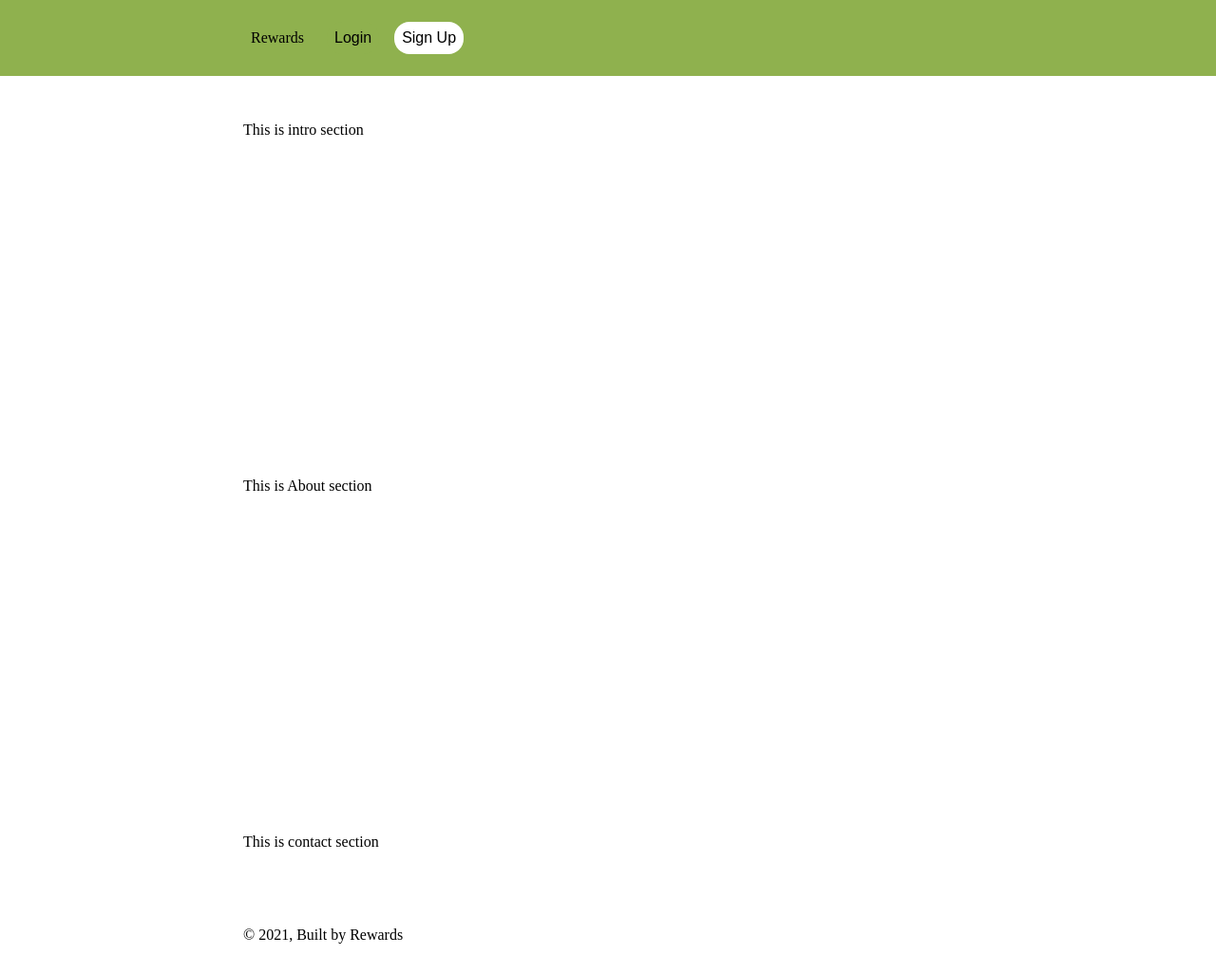
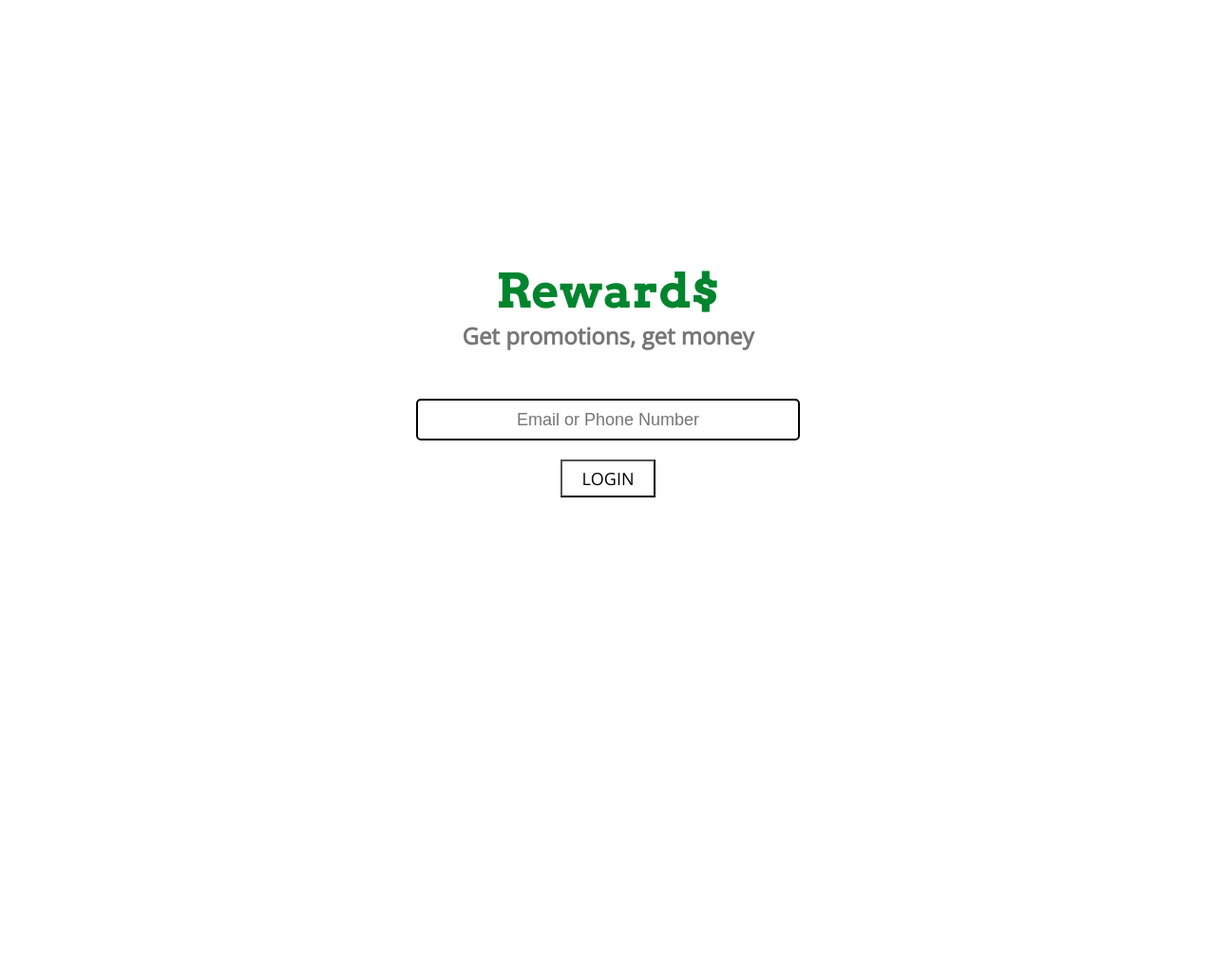
Before and after one commit to SERVSEC-NaN/Rewards-UI, a Gatsby site: page / in a window 1280 px wide. Shown: the whole page at 95% size. After the commit the page ends 800 px from the top, so only its background shows below. Built offline with nearby package versions, Linux system fonts and the light colour scheme; Gatsby itself is replaced by a stand-in of ours.

Commit message:
light mode done

```diff
--- a/src/components/about.js
+++ /dev/null
@@ -1,11 +0,0 @@
-import * as React from "react"
-
-function About() {
-      return (
-            <>
-                  <p>This is About section</p>
-            </>
-      )
-}
-
-export default About
--- /dev/null
+++ b/src/components/button.js
@@ -0,0 +1,13 @@
+import * as React from "react"
+
+import * as styles from "./button.module.css"
+
+function Button({ text }) {
+    return(
+        <>
+            <button className={styles.login}>{text}</button>
+        </>
+    )
+}
+
+export default Button
--- /dev/null
+++ b/src/components/button.module.css
@@ -0,0 +1,15 @@
+.login {
+  color: black;
+  background-color: white;
+  width: 100px;
+  height: 40px;
+  margin-top: 20px;
+  font-family: "Open Sans", "Helvetica Neue";
+  font-size: 18px;
+  transition-duration: 0.3s;
+}
+
+.login:hover {
+  color: white;
+  background-color: black;
+}
--- a/src/components/contact.js
+++ /dev/null
@@ -1,11 +0,0 @@
-import * as React from "react"
-
-function Contact() {
-      return (
-            <>
-                  <p>This is contact section</p>
-            </>
-      )
-}
-
-export default Contact
--- a/src/components/footer.js
+++ /dev/null
@@ -1,20 +0,0 @@
-import * as React from "react"
-
-function Footer() {
-      return(
-            <footer
-                  style={{
-                        width: `100%`,
-                        maxWidth: `768px`,
-                        margin: `auto`,
-                        padding: `2rem 0 2rem 0`
-
-                  }}
-            >
-                  © {new Date().getFullYear()}, Built by Rewards
-            </footer>
-
-      )
-}
-
-export default Footer
--- a/src/components/header.js
+++ /dev/null
@@ -1,42 +0,0 @@
-import * as React from "react"
-import * as styles from "./header.module.css"
-
-function Header({ siteTitle }) {
-  return (
-    <header>
-      <Menu siteTitle={siteTitle}/>
-    </header>
-  )
-}
-
-function Menu({siteTitle}) {
-  return (
-    <nav style={{
-      width: `100%`,
-      maxWidth: `768px`,
-      margin: `auto`
-    }}>
-      <ul className={styles.ul}>
-        <li className={styles.li}>
-          {siteTitle}
-        </li>
-        <Buttons />
-      </ul>
-    </nav>
-  )
-}
-
-function Buttons() {
-  return (
-    <>
-      <button className={styles.login}>
-        Login
-      </button>
-      <button className={styles.signup}>
-          Sign Up
-      </button>
-    </>
-  )
-}
-
-export default Header
--- a/src/components/header.module.css
+++ /dev/null
@@ -1,43 +0,0 @@
-header {
-  background: #8fb14e;
-  display: flex;
-  height: 5rem;
-  width: 100%;
-}
-
-.ul {
-  display: flex;
-  flex: 1;
-  margin: 0;
-  padding: 0;
-}
-
-.li {
-  margin: 0 1rem 0 0;
-  list-style: none;
-  font-size: 1rem;
-  padding: 0.5rem;
-}
-
-button {
-  border: none;
-  background-color: inherit;
-  color: black;
-  cursor: pointer;
-  list-style: none;
-  font-size: 1rem;
-  margin: 0 1rem 0 0;
-  border-radius: 1rem;
-  padding: 0;
-  padding: 0.5rem;
-}
-
-.login {
-  background-color: #8fb14e;
-  margin: 0 1rem 0 0;
-}
-
-.signup {
-  background-color: white;
-  margin: 0 1rem 0 0;
-}
--- /dev/null
+++ b/src/components/inputbar.js
@@ -0,0 +1,25 @@
+import * as React from "react"
+
+function InputBar() {
+    return(
+        <>
+            <input
+                style={{
+                    width: `400px`,
+                    height: `30px`,
+                    textAlign: `center`,
+                    fontSize: `18px`,
+                    border: `2px solid black`,
+                    borderRadius: `5px`,
+                    padding: `5px 0 5px 0`
+                }}
+                type="text"
+                placeholder="Email or Phone Number"
+                autocomplete="off"
+                spellcheck="false"
+            />
+        </>
+    )
+}
+
+export default InputBar
--- a/src/components/intro.js
+++ /dev/null
@@ -1,11 +0,0 @@
-import * as React from "react"
-
-function Intro() {
-      return (
-            <>
-                  <p>This is intro section</p>
-            </>
-      )
-}
-
-export default Intro
--- a/src/components/layout.js
+++ b/src/components/layout.js
@@ -7,29 +7,13 @@
 
 import * as React from "react"
 import PropTypes from "prop-types"
-import { useStaticQuery, graphql } from "gatsby"
-
-import Header from "./header"
-import Footer from "./footer"
 
 const Layout = ({ children }) => {
-  const data = useStaticQuery(graphql`
-    query SiteTitleQuery {
-      site {
-        siteMetadata {
-          title
-        }
-      }
-    }
-  `)
-
   return (
     <>
-      <Header siteTitle={data.site.siteMetadata?.title || `Title`} />
       <main>
         {children}
       </main>
-      <Footer />
     </>
   )
 }
--- a/src/components/seo.js
+++ b/src/components/seo.js
@@ -1,89 +1,89 @@
-/**
- * SEO component that queries for data with
- *  Gatsby's useStaticQuery React hook
- *
- * See: https://www.gatsbyjs.com/docs/use-static-query/
- */
+// /**
+//  * SEO component that queries for data with
+//  *  Gatsby's useStaticQuery React hook
+//  *
+//  * See: https://www.gatsbyjs.com/docs/use-static-query/
+//  */
 
-import * as React from "react"
-import PropTypes from "prop-types"
-import { Helmet } from "react-helmet"
-import { useStaticQuery, graphql } from "gatsby"
+// import * as React from "react"
+// import PropTypes from "prop-types"
+// import { Helmet } from "react-helmet"
+// import { useStaticQuery, graphql } from "gatsby"
 
-function Seo({ description, lang, meta, title }) {
-  const { site } = useStaticQuery(
-    graphql`
-      query {
-        site {
-          siteMetadata {
-            title
-            description
-            author
-          }
-        }
-      }
-    `
-  )
+// function Seo({ description, lang, meta, title }) {
+//   const { site } = useStaticQuery(
+//     graphql`
+//       query {
+//         site {
+//           siteMetadata {
+//             title
+//             description
+//             author
+//           }
+//         }
+//       }
+//     `
+//   )
 
-  const metaDescription = description || site.siteMetadata.description
-  const defaultTitle = site.siteMetadata?.title
+//   const metaDescription = description || site.siteMetadata.description
+//   const defaultTitle = site.siteMetadata?.title
 
-  return (
-    <Helmet
-      htmlAttributes={{
-        lang,
-      }}
-      title={title}
-      titleTemplate={defaultTitle ? `%s | ${defaultTitle}` : null}
-      meta={[
-        {
-          name: `description`,
-          content: metaDescription,
-        },
-        {
-          property: `og:title`,
-          content: title,
-        },
-        {
-          property: `og:description`,
-          content: metaDescription,
-        },
-        {
-          property: `og:type`,
-          content: `website`,
-        },
-        {
-          name: `twitter:card`,
-          content: `summary`,
-        },
-        {
-          name: `twitter:creator`,
-          content: site.siteMetadata?.author || ``,
-        },
-        {
-          name: `twitter:title`,
-          content: title,
-        },
-        {
-          name: `twitter:description`,
-          content: metaDescription,
-        },
-      ].concat(meta)}
-    />
-  )
-}
+//   return (
+//     <Helmet
+//       htmlAttributes={{
+//         lang,
+//       }}
+//       title={title}
+//       titleTemplate={defaultTitle ? `%s | ${defaultTitle}` : null}
+//       meta={[
+//         {
+//           name: `description`,
+//           content: metaDescription,
+//         },
+//         {
+//           property: `og:title`,
+//           content: title,
+//         },
+//         {
+//           property: `og:description`,
+//           content: metaDescription,
+//         },
+//         {
+//           property: `og:type`,
+//           content: `website`,
+//         },
+//         {
+//           name: `twitter:card`,
+//           content: `summary`,
+//         },
+//         {
+//           name: `twitter:creator`,
+//           content: site.siteMetadata?.author || ``,
+//         },
+//         {
+//           name: `twitter:title`,
+//           content: title,
+//         },
+//         {
+//           name: `twitter:description`,
+//           content: metaDescription,
+//         },
+//       ].concat(meta)}
+//     />
+//   )
+// }
 
-Seo.defaultProps = {
-  lang: `en`,
-  meta: [],
-  description: ``,
-}
+// Seo.defaultProps = {
+//   lang: `en`,
+//   meta: [],
+//   description: ``,
+// }
 
-Seo.propTypes = {
-  description: PropTypes.string,
-  lang: PropTypes.string,
-  meta: PropTypes.arrayOf(PropTypes.object),
-  title: PropTypes.string.isRequired,
-}
+// Seo.propTypes = {
+//   description: PropTypes.string,
+//   lang: PropTypes.string,
+//   meta: PropTypes.arrayOf(PropTypes.object),
+//   title: PropTypes.string.isRequired,
+// }
 
-export default Seo
+// export default Seo
--- /dev/null
+++ b/src/components/signin.js
@@ -0,0 +1,19 @@
+import * as React from "react"
+
+import Button from "../components/button"
+import InputBar from "../components/inputbar"
+
+import * as styles from "./signin.module.css"
+
+function Signin() {
+    return(
+        <>
+            <h1 className={styles.title}>Reward$</h1>
+            <h3 className={styles.description}>Get promotions, get money</h3>
+            <InputBar />
+            <Button text="LOGIN" />
+        </>
+    )
+}
+
+export default Signin
--- /dev/null
+++ b/src/components/signin.module.css
@@ -0,0 +1,13 @@
+.title {
+  font-size: 50px;
+  font-family: "Arvo";
+  color: #00852e;
+  margin: 0;
+}
+
+.description {
+  font-size: 24px;
+  font-family: "Open Sans", "Helvetica Neue";
+  color: #767676;
+  margin: 0 0 50px 0;
+}
--- a/src/pages/index.js
+++ b/src/pages/index.js
@@ -1,18 +1,12 @@
 import * as React from "react"
 
 import Layout from "../components/layout"
-import Seo from "../components/seo"
 
-import Intro from "../components/intro"
-import About from "../components/about"
-import Contact from "../components/contact"
+import Signin from "../components/signin"
 
 const IndexPage = () => (
   <Layout>
-    <Seo title="Home" />
-    <Intro />
-    <About />
-    <Contact />
+    <Signin />
   </Layout>
 )
 
--- a/src/styles/global.css
+++ b/src/styles/global.css
@@ -1,3 +1,6 @@
+@import url("https://fonts.googleapis.com/css2?family=Arvo:wght@700&display=swap");
+@import url("https://fonts.googleapis.com/css2?family=Arvo:wght@700&family=Open+Sans&display=swap");
+
 html {
   box-sizing: border-box;
   background: white;
@@ -13,11 +16,11 @@ body {
 
 main {
   display: flex;
-  min-height: 100vh;
+  height: 100vh;
   flex-direction: column;
   -webkit-box-pack: justify;
-  justify-content: space-between;
-  padding: 2rem 0 2rem 0;
+  justify-content: center;
+  align-items: center;
   max-width: 768px;
   margin: auto;
 }
```
Also changed, not shown: src/pages/about.js (deleted, +0 -16 lines), src/components/inputbar.module.css (added).
